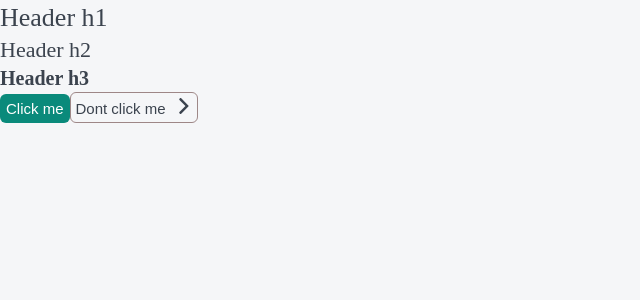
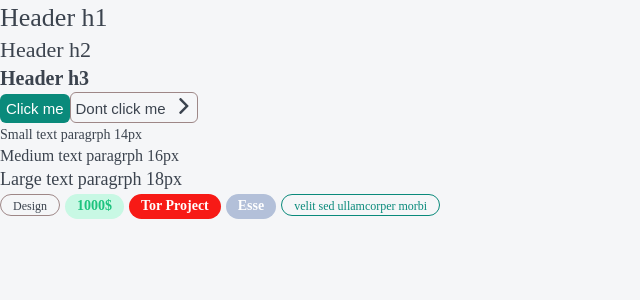
Before and after one commit to Maxdeoro/first-nextjs-app, a Next.js app: page / in a window 1280 px wide. Shown: the top 300 px of the page, without its empty margins (0-640 px from the left). Built offline with nearby package versions, Linux system fonts and the light colour scheme.

Commit message:
added components Paragraph and Tag

```diff
--- a/components/Button/Button.module.css
+++ b/components/Button/Button.module.css
@@ -34,12 +34,8 @@
 .arrow {
     display: inline-block;
     margin-left: 10px;
-    /* vertical-align: middle; */
     position: relative;
     top: 30%;
-
-    /* display: inline-flex; */
-    /* text-align: center; */
 }
 
 .down {
--- /dev/null
+++ b/components/Paragraph/P.module.css
@@ -0,0 +1,18 @@
+.p {
+    margin: 0;
+}
+
+.small {
+    font-size: 14px;
+    line-height: 24px;
+}
+
+.medium {
+    font-size: 16px;
+    line-height: 24px;
+}
+
+.large {
+    font-size: 18px;
+    line-height: 29px;
+}
--- a/components/Paragraph/P.tsx
+++ b/components/Paragraph/P.tsx
@@ -0,0 +1,27 @@
+import { PProps } from "./P.props";
+import styles from './P.module.css';
+import cn from 'classnames';
+
+//Variant 1
+// export const Par = ({size='m', children}: PProps): JSX.Element => {
+//     switch(size) {
+//         case 's': return (<p className={styles.small}>{children}</p>);
+//         case 'm': return (<p className={styles.medium}>{children}</p>);
+//         case 'l': return (<p className={styles.large}>{children}</p>);
+//         default: return (<></>);
+//     }
+// };
+
+//Variant 2
+export const Par = ({size='m',children, className, ...props}: PProps): JSX.Element => {
+    return (
+        <p className={cn(styles.p, className, {
+            [styles.small]: size == 's',
+            [styles.large]: size == 'l'
+        })}
+        {...props}
+        >
+            {children}
+        </p>
+    );
+};
--- a/components/Tag/Tag.module.css
+++ b/components/Tag/Tag.module.css
@@ -0,0 +1,49 @@
+.tag {
+    display: inline-block;
+    box-sizing: border-box;
+    margin-right: 5px;
+    border-radius: 20px;
+}
+
+.ghost {
+    border: 1px solid var(--grey-light);
+    color: var(--black);
+}
+
+.green {
+    background: var(--green-light);
+    color: var(--green);
+    font-weight: bolder;
+}
+
+.red {
+    background: #F71A16;
+    color: var(--white);
+    font-weight: bold;
+}
+
+.grey {
+    background: #B3C0D9;
+    color: var(--white);
+    font-weight: bold;
+}
+
+.primary {
+    background: none;
+    border: 1px solid var(--primary);
+    color: var(--primary);
+}
+
+.large {
+    height: 25px;
+    padding: 5px 12px;
+    font-size: 14px;
+    line-height: 14px;
+}
+
+.small {
+    height: 22px;
+    padding: 5px 12px;
+    font-size: 12px;
+    line-height: 12px;
+}
--- a/components/Tag/Tag.tsx
+++ b/components/Tag/Tag.tsx
@@ -0,0 +1,21 @@
+import { TagProps } from "./Tag.props";
+import styles from './Tag.module.css';
+import cn from 'classnames';
+
+export const Tag = ({children,color,href,size,className, ...props}: TagProps): JSX.Element => {
+    return (
+        <div className={cn(styles.tag, className, {
+            [styles.small]: size == 'small',
+            [styles.large]: size == 'large',
+            [styles.ghost]: color == 'ghost',
+            [styles.green]: color == 'green',
+            [styles.red]: color == 'red',
+            [styles.grey]: color == 'grey',
+            [styles.primary]: color == 'primary'
+        })}
+        {...props}
+        >
+            {href ? <a href={href}>{children}</a> : <>{children}</>}
+        </div>
+    );
+};
--- a/components/index.ts
+++ b/components/index.ts
@@ -1,4 +1,6 @@
 import { Htag } from "./Htag/Htag";
 import { Button } from "./Button/Button";
+import { Par } from "./Paragraph/P";
+import { Tag } from "./Tag/Tag";
 
-export {Htag,Button};
+export {Htag,Button,Par,Tag};
--- a/pages/index.tsx
+++ b/pages/index.tsx
@@ -1,7 +1,7 @@
 import React from 'react';
 import Head from 'next/head';
 import Image from 'next/image';
-import { Htag,Button } from '@/components';
+import { Htag,Button,Par,Tag } from '@/components';
 
 export default function Home(): JSX.Element {
   return (
@@ -11,6 +11,14 @@ export default function Home(): JSX.Element {
       <Htag tag='h3'>Header h3</Htag>
       <Button appearance='primary'>Click me</Button>
       <Button appearance='ghost' arrow='right'>Dont click me</Button>
+      <Par size='s'>Small text paragrph 14px</Par>
+      <Par size='m'>Medium text paragrph 16px</Par>
+      <Par size='l'>Large text paragrph 18px</Par>
+      <Tag size='small' color='ghost'>Design</Tag>
+      <Tag size='large' color='green'>1000$</Tag>
+      <Tag size='large' color='red' href='https://www.torproject.org/'>Tor Project</Tag>
+      <Tag size='large' color='grey'>Esse</Tag>
+      <Tag size='small' color='primary'>velit sed ullamcorper morbi</Tag>
     </>
   );
 }
```
Also changed, not shown: components/Paragraph/P.props.ts (+7 -0 lines), components/Tag/Tag.props.ts (+9 -0 lines).
